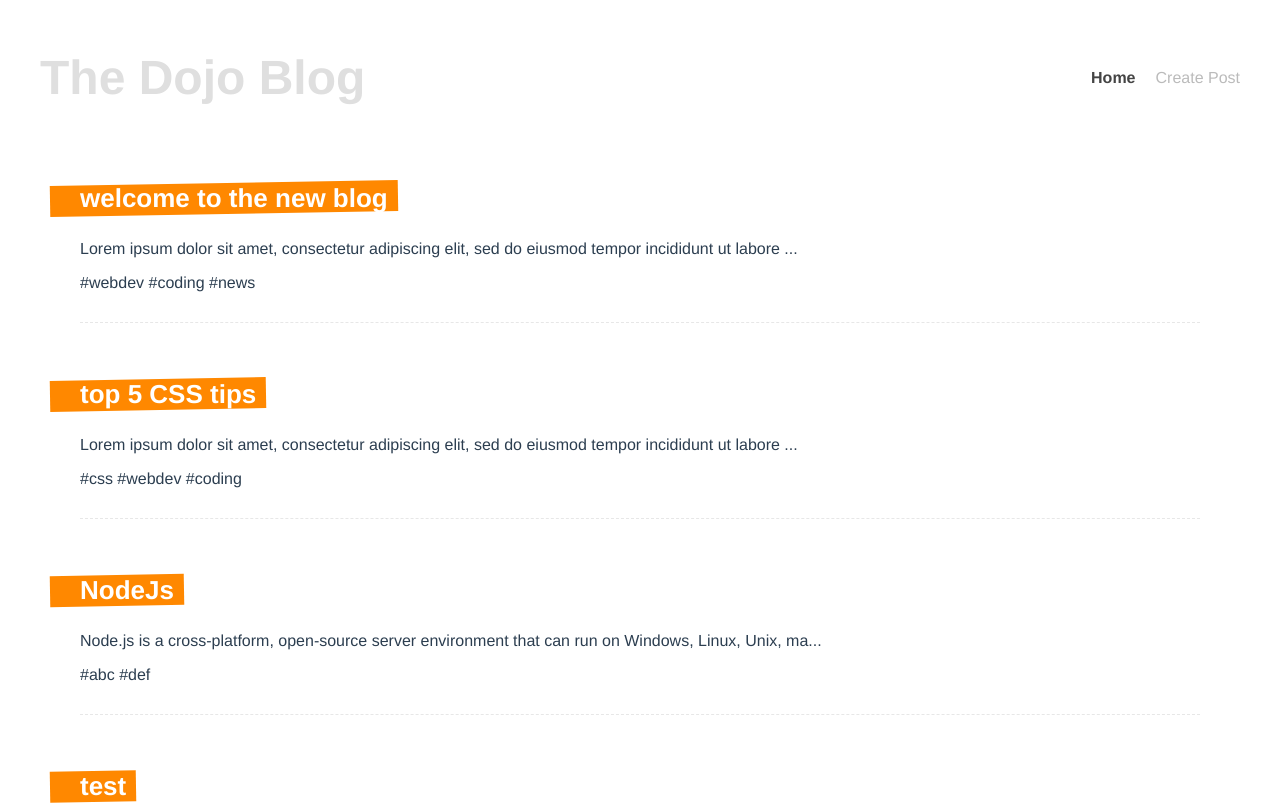
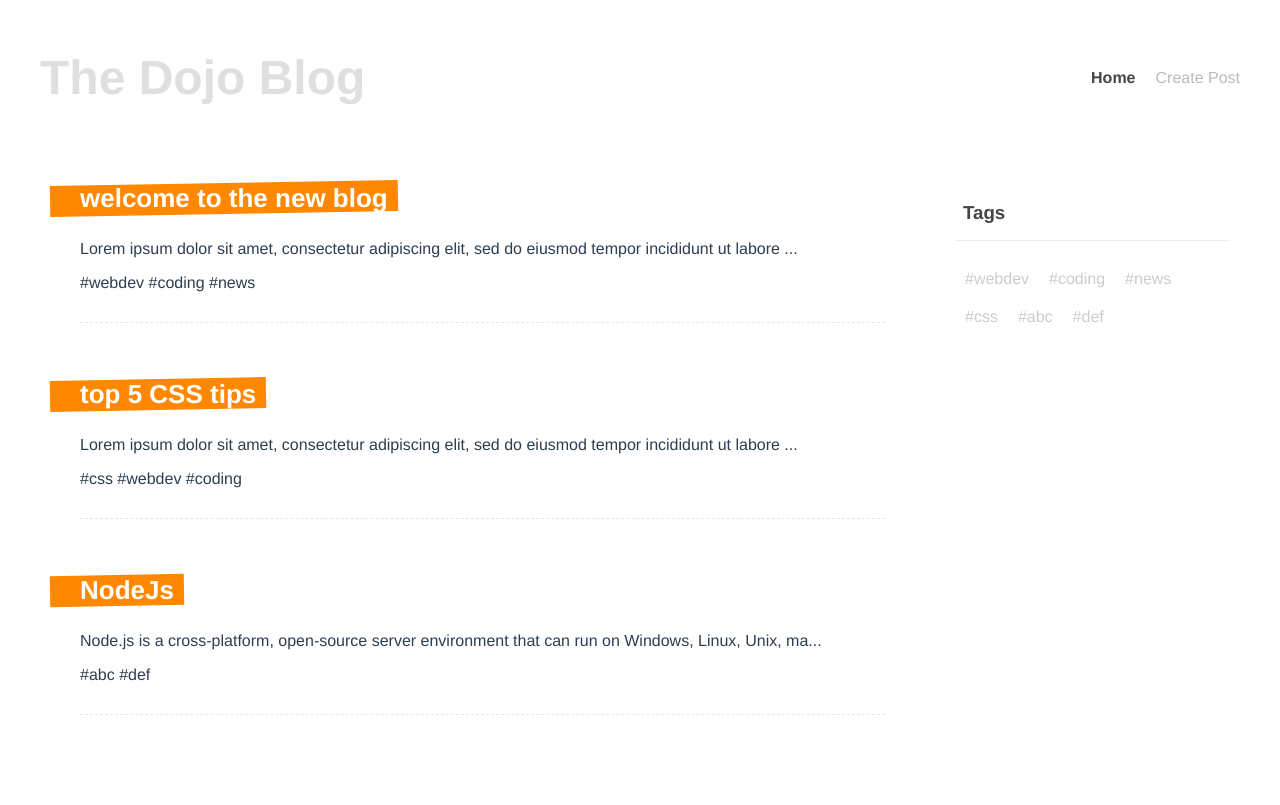
Before and after one commit to LinhKH/reaction-timer, a Vue app: page / in a window 1280 px wide. Shown: the top 805 px of the page. Built offline with nearby package versions, Linux system fonts and the light colour scheme; data requests are answered from the project's data file.

Commit message:
Creating a Tag Cloud

```diff
--- a/data/db.json
+++ b/data/db.json
@@ -28,22 +28,6 @@
                 "abc",
                 "def"
             ]
-    },
-    {
-      "id": 2916,
-      "title": "test",
-      "body": "212",
-      "tags": [
-        "sd"
-      ]
-    },
-    {
-      "id": 627,
-      "title": "d",
-      "body": "d",
-      "tags": [
-        "3"
-      ]
         }
     ]
 }
--- /dev/null
+++ b/src/components/TagCloud.vue
@@ -0,0 +1,49 @@
+<template>
+    <div class="tag-cloud">
+        <h3>Tags</h3>
+        <div v-for="tag in tags" :key="tag">
+            <router-link :to="{ name: 'Tag', params: { tag } }">
+                #{{ tag }}
+            </router-link>
+        </div>
+    </div>
+</template>
+
+<script>
+import useTags from '../composables/useTags'
+
+export default {
+    setup(props) {
+        const { tags } = useTags(props.posts)
+
+        return { tags }
+    },
+    props: ['posts']
+}
+</script>
+
+<style>
+.tag-cloud {
+    padding: 10px;
+}
+
+.tag-cloud h3 {
+    border-bottom: 1px solid #eee;
+    padding: 16px 8px;
+    color: #444;
+}
+
+.tag-cloud div {
+    display: inline-block;
+    padding: 10px;
+}
+
+.tag-cloud a {
+    color: #ccc;
+    text-decoration: none;
+}
+
+.tag-cloud a.router-link-active {
+    color: #ff8800;
+    font-weight: bold;
+}</style>
--- /dev/null
+++ b/src/composables/useTags.js
@@ -0,0 +1,23 @@
+// take in an array of posts
+// create a new tag set (so no duplicates)
+// add the tags of each post to the tag set
+// return a a single array of tags based on the set
+
+import { ref } from 'vue'
+
+const useTags = (posts) => {
+
+    const tags = ref([])
+    const tagSet = new Set()
+
+    posts.forEach(item => {
+        item.tags.forEach(tag => tagSet.add(tag))
+    })
+
+    tags.value = [...tagSet]
+
+    return { tags }
+
+}
+
+export default useTags
--- a/src/views/Home.vue
+++ b/src/views/Home.vue
@@ -1,8 +1,9 @@
 <template>
     <div class="home">
         <div v-if="error">{{ error }}</div>
-        <div v-if="posts.length">
+        <div v-if="posts.length" class="layout">
             <PostList :posts="posts" />
+            <TagCloud :posts="posts" />
         </div>
         <div v-else>
             <Spinner />
@@ -17,10 +18,11 @@
 // component imports
 import PostList from '../components/PostList.vue'
 import Spinner from '../components/Spinner.vue'
+import TagCloud from '../components/TagCloud.vue'
 
 export default {
     name: 'Home',
-    components: { PostList, Spinner },
+    components: { PostList, Spinner, TagCloud },
     setup() {
         const { posts, error, load } = getPosts()
 
@@ -37,4 +39,9 @@
     margin: 0 auto;
     padding: 10px;
 }
+.layout {
+    display: grid;
+    grid-template-columns: 3fr 1fr;
+    gap: 20px;
+}
 </style>
--- a/src/views/Tag.vue
+++ b/src/views/Tag.vue
@@ -1,8 +1,9 @@
 <template>
     <div class="tag">
         <div v-if="error">{{ error }}</div>
-        <div v-if="posts.length">
+        <div v-if="posts.length" class="layout">
             <PostList :posts="postsWithTag" />
+            <TagCloud :posts="posts" />
         </div>
         <div v-else>
             <Spinner />
@@ -11,14 +12,7 @@
 </template>
 
 <script>
-// challenge
-//   - create a tag route, which the tag as a route paramater (/posts/:tag)
-//   - in the Tag view, make a request for all the posts
-//   - use the useRoute function to access the tag route parameter
-//   - use a computed property to return an array of posts which have that tag
-//   - use the PostList component to output the required posts
-//   - show the spinner until the data is loaded, and error if there is one
-
+import TagCloud from '../components/TagCloud.vue'
 import Spinner from '../components/Spinner.vue'
 import PostList from '../components/PostList.vue'
 import getPosts from '../composables/getPosts'
@@ -26,7 +20,7 @@
 import { computed } from 'vue'
 
 export default {
-    components: { PostList, Spinner },
+    components: { PostList, Spinner, TagCloud },
     setup() {
         const route = useRoute()
         const { posts, error, load } = getPosts()
```
Lines whose indentation alone changed are shown as unchanged.
